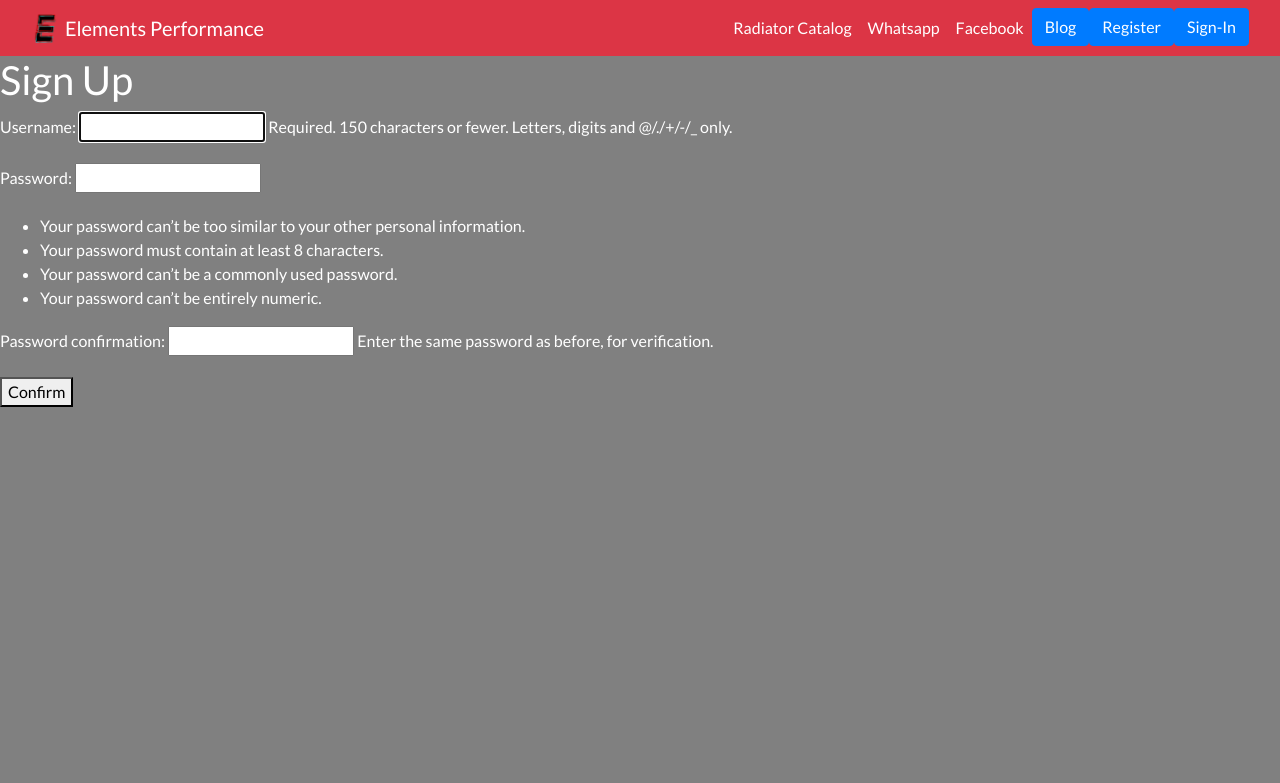
After one commit to babynimfa/django-3-personal-website, a Django app: page /signup/ in a window 1280 px wide. The commit adds this page. Shown: the top 783 px of the page. Run offline with Django 3.2, Linux system fonts and the light colour scheme; some libraries are stand-ins or nearby versions.

Commit message:
Added Signup, Register, Logout Forms

```diff
--- a/blog/templates/blog/all_blogs.html
+++ b/blog/templates/blog/all_blogs.html
@@ -2,6 +2,7 @@
 
 {% load static %}
 
+{% block content2 %}
 {% block content %}
 
 <h1 id="blogtitle" class="font-weight-bold text-center">Blog</h1>
@@ -21,3 +22,4 @@
 {% endfor %}
 
 {% endblock %}
+{% endblock %}
--- a/personal_portfolio/settings.py
+++ b/personal_portfolio/settings.py
@@ -24,7 +24,7 @@ BASE_DIR = Path(__file__).resolve().parent.parent
 SECRET_KEY = 'h_%q47v0w0i8!_h!^u9)obm)vaa^b+2yuzp-p%recte+jf%7a^'
 
 # SECURITY WARNING: don't run with debug turned on in production!
-DEBUG = False
+DEBUG = True
 
 ALLOWED_HOSTS = ['eperf2019.pythonanywhere.com']
 
--- a/personal_portfolio/urls.py
+++ b/personal_portfolio/urls.py
@@ -23,6 +23,14 @@ urlpatterns = [
     path('admin/', admin.site.urls),
     path('', views.home, name='home'),
     path('blog/', include('blog.urls')),
+
+    #Auth
+    path('signup/', views.signupuser, name='signupuser'),
+    path('login/', views.loginuser, name='loginuser'),
+    path('logout/', views.logoutuser, name='logoutuser'),
+
+    #Current
+    path('current/', views.currenthome, name='currenthome'),
 ]
 
 urlpatterns += static(settings.MEDIA_URL, document_root=settings.MEDIA_ROOT)
--- a/portfolio/static/portfolio/custom.css
+++ b/portfolio/static/portfolio/custom.css
@@ -1,6 +1,5 @@
 .navbar-nav .nav-link {
     color: white !important;
-
 }
 
 .navbar-title {
@@ -15,12 +14,24 @@
   color: red;
 }
 
-.date-style {
+.date-stylez {
   color: #8585ad;
 }
 
 .navbar-nav .nav-link:hover {
     color: red !important;
+}
+
+.user-logged-in {
+  position: absolute;
+    top: 70%;
+    right: 79%;
+    transform: translate(50%,-50%);
+    text-transform: uppercase;
+    font-family: Verdana;
+    font-size: 1em;
+    font-weight: 700;
+    color: yellow;
 }
 
 body {
--- a/portfolio/templates/portfolio/base.html
+++ b/portfolio/templates/portfolio/base.html
@@ -1,5 +1,68 @@
 {% load static %}
-<!doctype html>
+
+{% if user.is_authenticated %}
+<html lang="en">
+<head>
+  <!-- Required meta tags -->
+  <meta charset="utf-8">
+  <meta name="viewport" content="width=device-width, initial-scale=1, shrink-to-fit=no">
+
+  <!-- Bootstrap CSS -->
+  <link rel="stylesheet" href="https://stackpath.bootstrapcdn.com/bootstrap/4.4.1/css/bootstrap.min.css" integrity="sha384-Vkoo8x4CGsO3+Hhxv8T/Q5PaXtkKtu6ug5TOeNV6gBiFeWPGFN9MuhOf23Q9Ifjh" crossorigin="anonymous">
+
+  <link rel="stylesheet" href="{% static "portfolio/custom.css" %}">
+
+  <link href="https://fonts.googleapis.com/css?family=Lato&display=swap" rel="stylesheet">
+
+  <link rel="icon" type="image/png" href="{% static "portfolio/Logo.png" %}">
+  <title>Elements Performance</title>
+</head>
+
+<body>
+  <nav id="topNav" class="navbar navbar-expand-md navbar-light bg-danger">
+    <div class="container-fluid">
+      <a class="navbar-brand" href="{% url 'home' %}">
+        <img src="{% static "portfolio/Logo.png" %}" width="30" height="30" class="d-inline-block align-top" alt="Nick's Logo">
+        <span class= "navbar-title">Elements Performance</span>
+      </a>
+      <span class="user-logged-in">Logged in as "{{ user.username }}"</span>
+      <button class="navbar-toggler" type="button" data-toggle="collapse" data-target="#navbarNav" aria-controls="navbarNav" aria-expanded="false" aria-label="Toggle navigation">
+        <span class="navbar-toggler-icon"></span>
+      </button>
+      <div class="collapse navbar-collapse text-center" id="navbarNav">
+        <ul class="navbar-nav ml-auto">
+          <li class="nav-item">
+            <a class="nav-link" href="{% static "portfolio/catalog.pdf" %}">Radiator Catalog</a>
+          </li>
+          <li class="nav-item">
+            <a class="nav-link" href="https://api.whatsapp.com/send?phone=639456280495&text=" target="_blank">Whatsapp</a>
+          </li>
+          <li class="nav-item">
+            <a class="nav-link" href="https://www.facebook.com/elementzperformance" target="_blank">Facebook</a>
+          </li>
+          <li>
+            <a role="button" href="{% url 'blog:all_blogs' %}" class="btn btn-primary">Blog</a>
+          </li>
+          <li>
+            <form action="{% url 'logoutuser' %}" method="POST">
+                {% csrf_token %}
+            <button type="submit" class="btn btn-primary">Logout<br>
+            </button>
+            </form>
+          </li>
+        </ul>
+      </div>
+    </div>
+  </nav>
+
+
+  <div class="container">
+  </div>
+
+{% block content2 %}{% endblock %}
+
+{% else %}
+
 <html lang="en">
 
 <head>
@@ -44,13 +107,24 @@
           <li>
             <a role="button" href="{% url 'blog:all_blogs' %}" class="btn btn-primary">Blog</a>
           </li>
+          <li>
+            <a role="button" href="{% url 'signupuser' %}" class="btn btn-primary">Register</a>
+          </li>
+          <li>
+            <a role="button" href="{% url 'loginuser' %}" class="btn btn-primary">Sign-In</a>
+          </li>
         </ul>
       </div>
     </div>
   </nav>
+
+
   <div class="container">
-    {% block content %}{% endblock %}
   </div>
+{% block content %}{% endblock %}
+
+{% endif %}
+
 
   <!-- Optional JavaScript -->
   <!-- jQuery first, then Popper.js, then Bootstrap JS -->
--- /dev/null
+++ b/portfolio/templates/portfolio/currenthome.html
@@ -0,0 +1,5 @@
+{% extends 'portfolio/base.html' %}
+
+{% block content %}
+
+{% endblock %}
--- a/portfolio/templates/portfolio/home.html
+++ b/portfolio/templates/portfolio/home.html
@@ -2,8 +2,8 @@
 
 {% load static %}
 
+{% block content2 %}
 {% block content %}
-
 <div class="row justify-content-center my-3">
   <div class="col-12">
     <img src="{% static 'portfolio/FrontLogo.jpg' %}" class="img-fluid">
@@ -38,3 +38,4 @@
 </div>
 
 {% endblock %}
+{% endblock %}
--- /dev/null
+++ b/portfolio/templates/portfolio/signupuser.html
@@ -0,0 +1,16 @@
+{% extends 'portfolio/base.html' %}
+
+{% block content %}
+
+<h1>Sign Up</h1>
+
+<h2>{{error}}</h2>
+
+<form method="POST">
+  {% csrf_token %}
+
+{{ form.as_p}}
+<button type="submit">Confirm</button>
+</form>
+
+{% endblock %}
--- a/portfolio/views.py
+++ b/portfolio/views.py
@@ -1,6 +1,46 @@
-from django.shortcuts import render
+from django.shortcuts import render, redirect
 from .models import Project
+from django.contrib.auth.forms import UserCreationForm, AuthenticationForm
+from django.contrib.auth.models import User
+from django.db import IntegrityError
+from django.contrib.auth import login, logout, authenticate
 
 def home(request):
     projects = Project.objects.all()
     return render(request, 'portfolio/home.html', {'projects':projects})
+
+def signupuser(request):
+    if request.method == 'GET':
+        return render(request, 'portfolio/signupuser.html', {'form':UserCreationForm()})
+    else:
+        if request.POST['password1'] == request.POST['password2']:
+            try:
+                user = User.objects.create_user(request.POST['username'], password=request.POST['password1'])
+                user.save()
+                login(request, user)
+                return redirect('currenthome')
+            except IntegrityError:
+                return render(request, 'portfolio/signupuser.html', {'form':UserCreationForm(), 'error':'Username has already been taken'})
+        else:
+            return render(request, 'portfolio/signupuser.html', {'form':UserCreationForm(), 'error':'Passwords did not match'})
+
+def currenthome(request):
+    return render(request, 'portfolio/currenthome.html')
+
+
+
+def loginuser(request):
+    if request.method == 'GET':
+        return render(request, 'portfolio/loginuser.html', {'form':AuthenticationForm()})
+    else:
+        user = authenticate(request, username=request.POST['username'], password=request.POST['password'])
+        if user is None:
+            return render(request, 'portfolio/loginuser.html', {'form':AuthenticationForm(), 'error':'Username and Password did not match'})
+        else:
+            login(request, user)
+            return redirect('home')
+
+def logoutuser(request):
+    if request.method == 'POST':
+        logout(request)
+        return redirect('home')
```
Also changed, not shown: portfolio/templates/portfolio/loginuser.html (added, +16 -0 lines), db.sqlite3.
